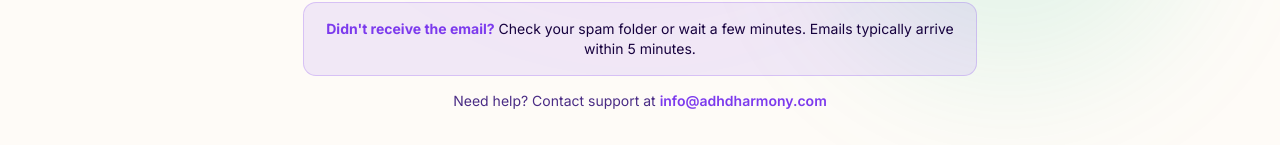
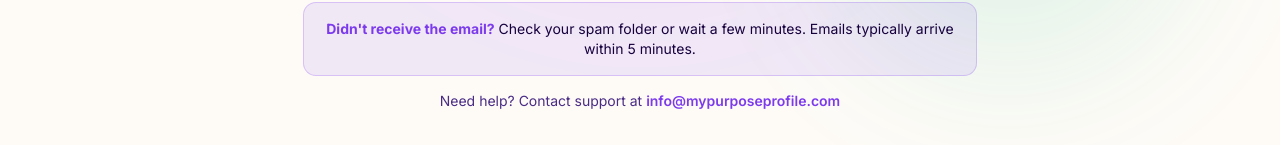
Before and after one commit to jimebbelaar/mypurposeprofile-landing, a Next.js app: page /success in a window 1280 px wide. Shown: the part 807-952 px from the top of the page. Built offline with nearby package versions, Linux system fonts and the light colour scheme; no server answers.

Commit message:
adhd > prupose

```diff
--- a/app/success/page.tsx
+++ b/app/success/page.tsx
@@ -203,7 +203,7 @@ function SuccessContent() {
           {sessionData && sessionData.amount_total && (
             <p className="text-lg text-gray-600 mb-8">
               <span className="text-mpp-yellow font-semibold">
-                ADHD Identity Method
+                MyPurposeProfile
               </span>
               {" • "}
               <span className="text-mpp-green font-semibold">
@@ -349,10 +349,10 @@ function SuccessContent() {
           <p className="text-sm text-gray-600">
             Need help? Contact support at{" "}
             <a
-              href="mailto:info@adhdharmony.com"
+              href="mailto:info@mypurposeprofile.com"
               className="text-mpp-yellow hover:underline font-semibold"
             >
-              info@adhdharmony.com
+              info@mypurposeprofile.com
             </a>
           </p>
         </motion.div>
```
